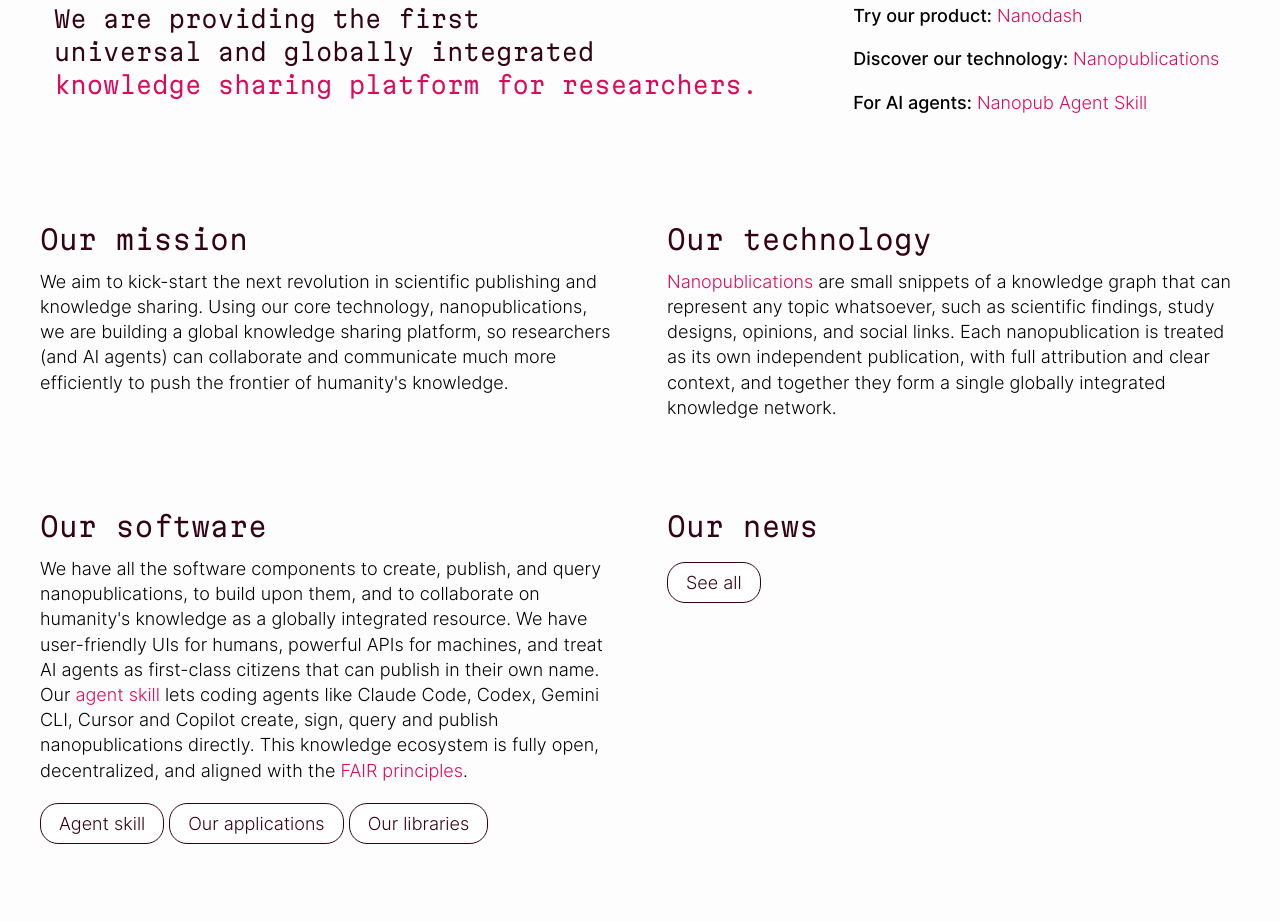
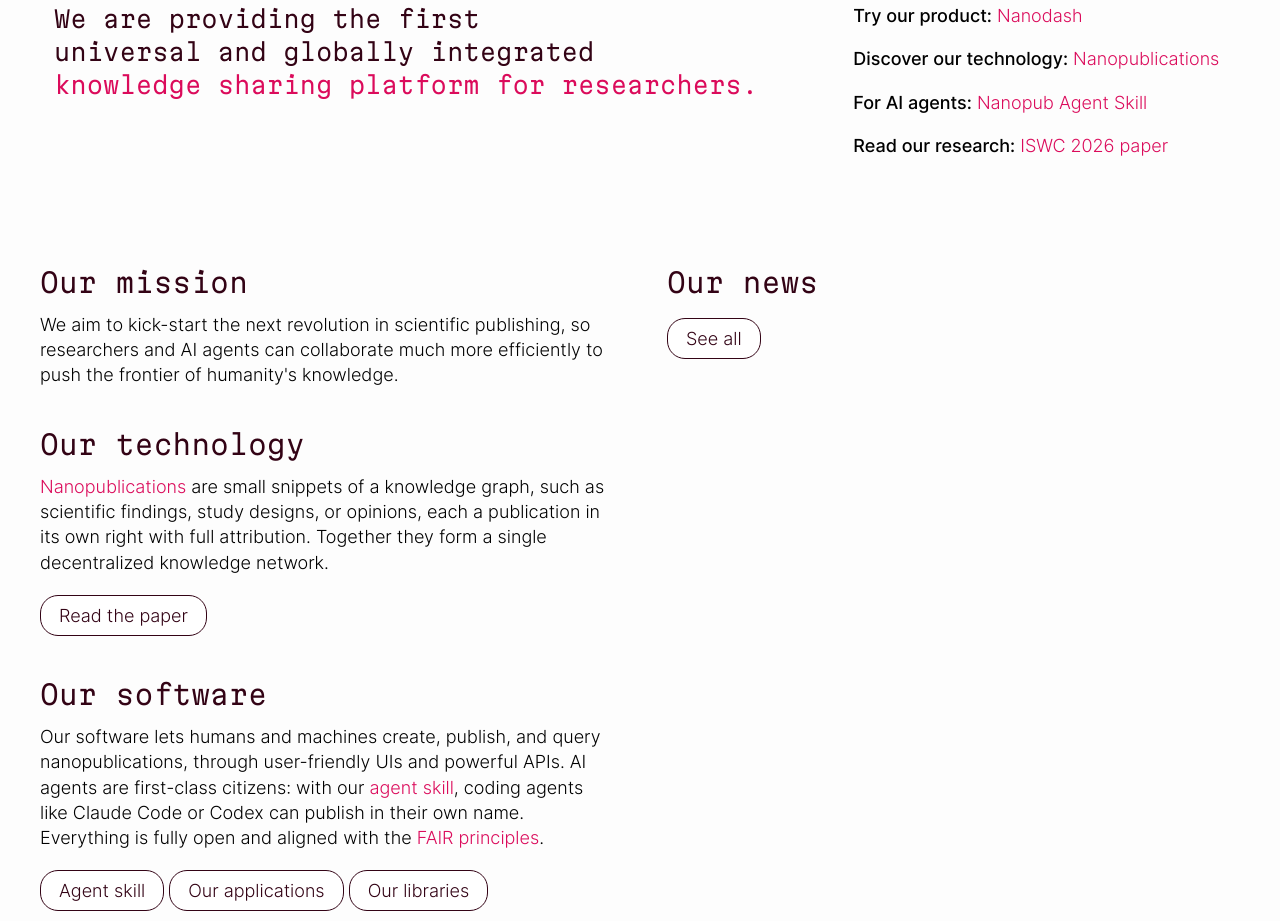
Before and after one commit to knowledgepixels/knowledgepixels.github.io, a plain HTML site: page index.html in a window 1280 px wide. Shown: the part 292-1213 px from the top of the page. Drawn offline with Linux system fonts and the light colour scheme.

Commit message:
Link ISWC 2026 paper and tighten main page
- Link the nanopub ecosystem paper from the hero and the "Our technology" section
- Shorten the mission, technology, and software texts
- Stack mission, technology, and software in the left column, with news on the right
- Render <strong> as bold, so news headlines stand out
- Bump stylesheet version to 2.6

Co-Authored-By: Claude Opus 5.5 <noreply@anthropic.com>

```diff
--- a/assets/sass/kp.sass
+++ b/assets/sass/kp.sass
@@ -93,7 +93,7 @@ button, .button
 body
 	line-height: 1
 
-b
+b, strong
 	font-weight: 700
 
 article, aside, details, figcaption, figure, footer, header, hgroup, menu, nav, section, hero, logo, buttons, sub
@@ -165,6 +165,9 @@ section
 			display: block
 			margin-bottom: calc(2 * var(--gap))
 
+			h2:not(:first-child)
+				margin-top: 1.5em
+
 			@media screen and (min-width: $sm)
 				margin-bottom: 0
 
--- a/index.html
+++ b/index.html
@@ -4,7 +4,7 @@
 <meta charset="utf-8">
 <meta name="viewport" content="width=device-width, initial-scale=1">
 <title>Knowledge Pixels</title>
-<link rel="stylesheet" href="assets/css/kp.css?v=2.5">
+<link rel="stylesheet" href="assets/css/kp.css?v=2.6">
 
 <link rel="apple-touch-icon" sizes="180x180" href="assets/icon/apple-touch-icon.png">
 <link rel="icon" type="image/png" sizes="32x32" href="assets/icon/favicon-32x32.png">
@@ -36,6 +36,7 @@
 <p><b>Try our product:</b> <a href="https://nanodash.knowledgepixels.com/" target="_blank">Nanodash</a></p>
 <p><b>Discover our technology:</b> <a href="https://nanopub.net/" target="_blank">Nanopublications</a></p>
 <p><b>For AI agents:</b> <a href="https://github.com/knowledgepixels/nanopub-skill" target="_blank">Nanopub Agent Skill</a></p>
+<p><b>Read our research:</b> <a href="nanopub-ecosystem-paper/">ISWC 2026 paper</a></p>
 </column>
 
 </container>
@@ -47,32 +48,23 @@
 <column>
 <h2>Our mission</h2>
 <p>
-We aim to kick-start the next revolution in scientific publishing and knowledge sharing.
-Using our core technology, nanopublications, we are building a global knowledge sharing platform, so researchers (and AI agents) can collaborate and communicate much more efficiently to push the frontier of humanity's knowledge.
+We aim to kick-start the next revolution in scientific publishing, so researchers and AI agents can collaborate much more efficiently to push the frontier of humanity's knowledge.
 </p>
-</column>
 
-<column>
 <h2>Our technology</h2>
 <p>
-<a href="https://nanopub.net" target="_blank">Nanopublications</a> are small snippets of a knowledge graph that can represent any topic whatsoever, such as scientific findings, study designs, opinions, and social links.
-Each nanopublication is treated as its own independent publication, with full attribution and clear context, and together they form a single globally integrated knowledge network.
+<a href="https://nanopub.net" target="_blank">Nanopublications</a> are small snippets of a knowledge graph, such as scientific findings, study designs, or opinions, each a publication in its own right with full attribution.
+Together they form a single decentralized knowledge network.
 </p>
-</column>
+<buttons>
+<a href="nanopub-ecosystem-paper/" class="button">Read the paper</a>
+</buttons>
 
-</container>
-</section>
-
-<section>
-<container>
-
-<column>
 <h2>Our software</h2>
 <p>
-We have all the software components to create, publish, and query nanopublications, to build upon them, and to collaborate on humanity's knowledge as a globally integrated resource.
-We have user-friendly UIs for humans, powerful APIs for machines, and treat AI agents as first-class citizens that can publish in their own name.
-Our <a href="https://github.com/knowledgepixels/nanopub-skill" target="_blank">agent skill</a> lets coding agents like Claude Code, Codex, Gemini CLI, Cursor and Copilot create, sign, query and publish nanopublications directly.
-This knowledge ecosystem is fully open, decentralized, and aligned with the <a target="_blank" href="https://www.go-fair.org/fair-principles/">FAIR principles</a>.
+Our software lets humans and machines create, publish, and query nanopublications, through user-friendly UIs and powerful APIs.
+AI agents are first-class citizens: with our <a href="https://github.com/knowledgepixels/nanopub-skill" target="_blank">agent skill</a>, coding agents like Claude Code or Codex can publish in their own name.
+Everything is fully open and aligned with the <a target="_blank" href="https://www.go-fair.org/fair-principles/">FAIR principles</a>.
 </p>
 <buttons>
 <a href="https://github.com/knowledgepixels/nanopub-skill" target="_blank" class="button">Agent skill</a>
```
Also changed, not shown: bios.html (+1 -1 lines), for-publishers-x.html (+1 -1 lines), incubator.html (+1 -1 lines), legal.html (+1 -1 lines), news.html (+1 -1 lines), previous.html (+1 -1 lines), privacy.html (+1 -1 lines), software.html (+1 -1 lines), assets/css/kp.css.
